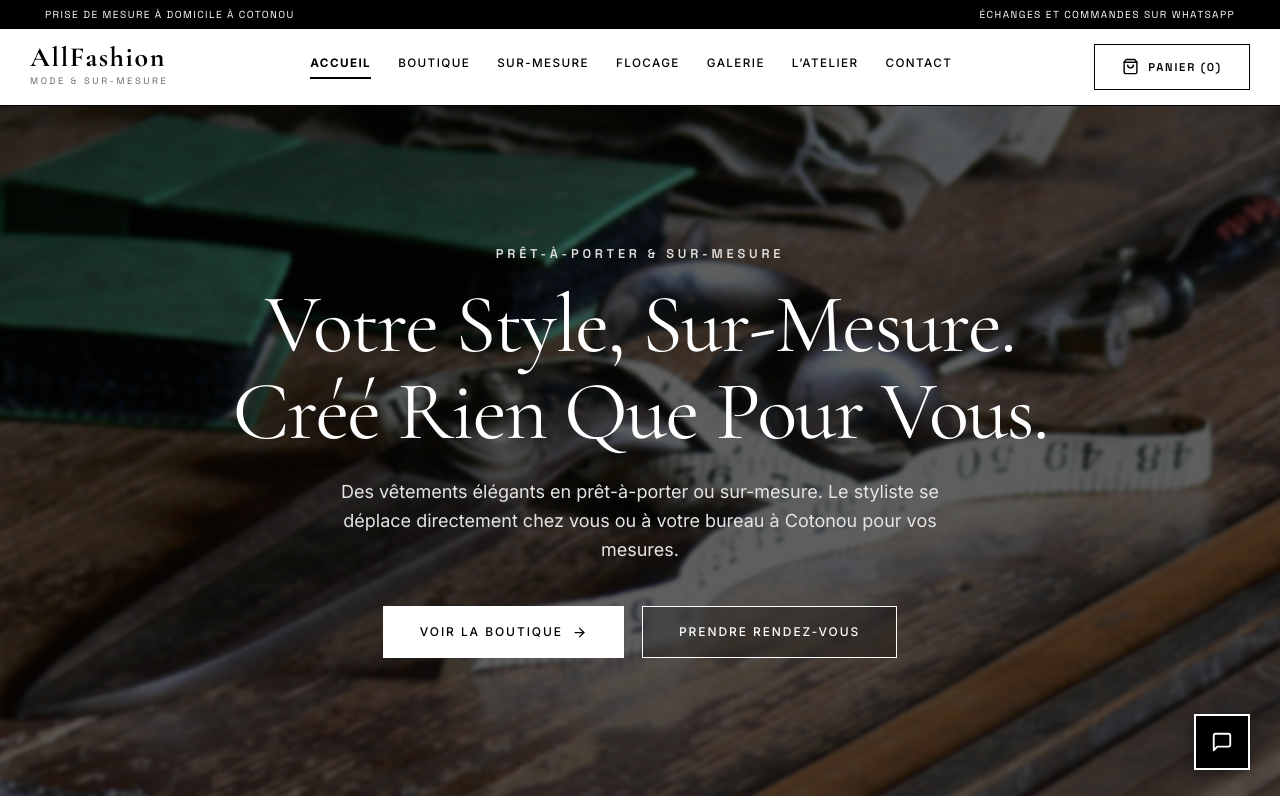
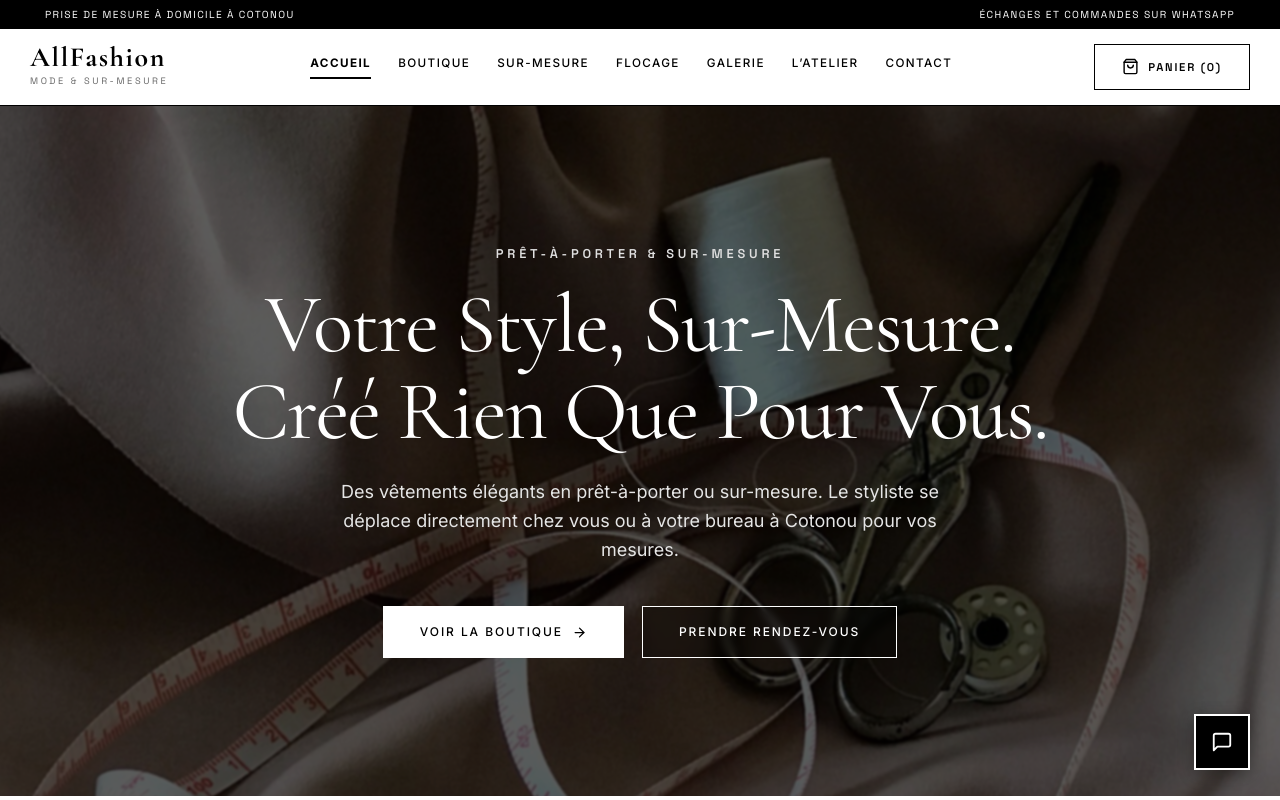
Before and after one commit to Mariusbia1/AllFashion, a React (Vite) app: page / in a window 1280 px wide. Shown: the top 800 px of the page. Built offline with nearby package versions, Linux system fonts and the light colour scheme; the HTML template or start-up script is replaced by a standard one.

Commit message:
feat: nouvelle image hero accueil moderne et elegante sans personne avec ciseaux tailleur metre ruban et soie

```diff
--- a/src/pages/Home.jsx
+++ b/src/pages/Home.jsx
@@ -54,14 +54,14 @@ export default function Home() {
         overflow: 'hidden',
         color: '#FFFFFF'
       }}>
-        {/* IMAGE BACKGROUND : MATÉRIELS DE COUTURE & ATELIER (CISEAUX TAILLEUR, MÈTRE RUBAN, TISSUS) SANS PERSONNE */}
+        {/* IMAGE BACKGROUND : MATÉRIELS DE COUTURE MODERNES & HAUTE COUTURE (CISEAUX, MÈTRE RUBAN, SOIE & FIL) SANS PERSONNE */}
         <div style={{
           position: 'absolute',
           inset: '-20px',
           backgroundImage: `url('/images/hero-tailor-tools.jpg')`,
           backgroundSize: 'cover',
-          backgroundPosition: 'center 42%',
-          filter: 'blur(2px) brightness(0.68)',
+          backgroundPosition: 'center 40%',
+          filter: 'blur(1px) brightness(0.62)',
           transform: 'scale(1.04)',
           zIndex: 1
         }} />
@@ -70,7 +70,7 @@ export default function Home() {
         <div style={{
           position: 'absolute',
           inset: 0,
-          backgroundColor: 'rgba(0, 0, 0, 0.46)',
+          backgroundColor: 'rgba(0, 0, 0, 0.42)',
           zIndex: 2
         }} />
 
```
Also changed, not shown: public/images/hero-modern-atelier.jpg (added), public/images/hero-tailor-tools.jpg, 4 other files (tests, documents, lock files or other folders).
